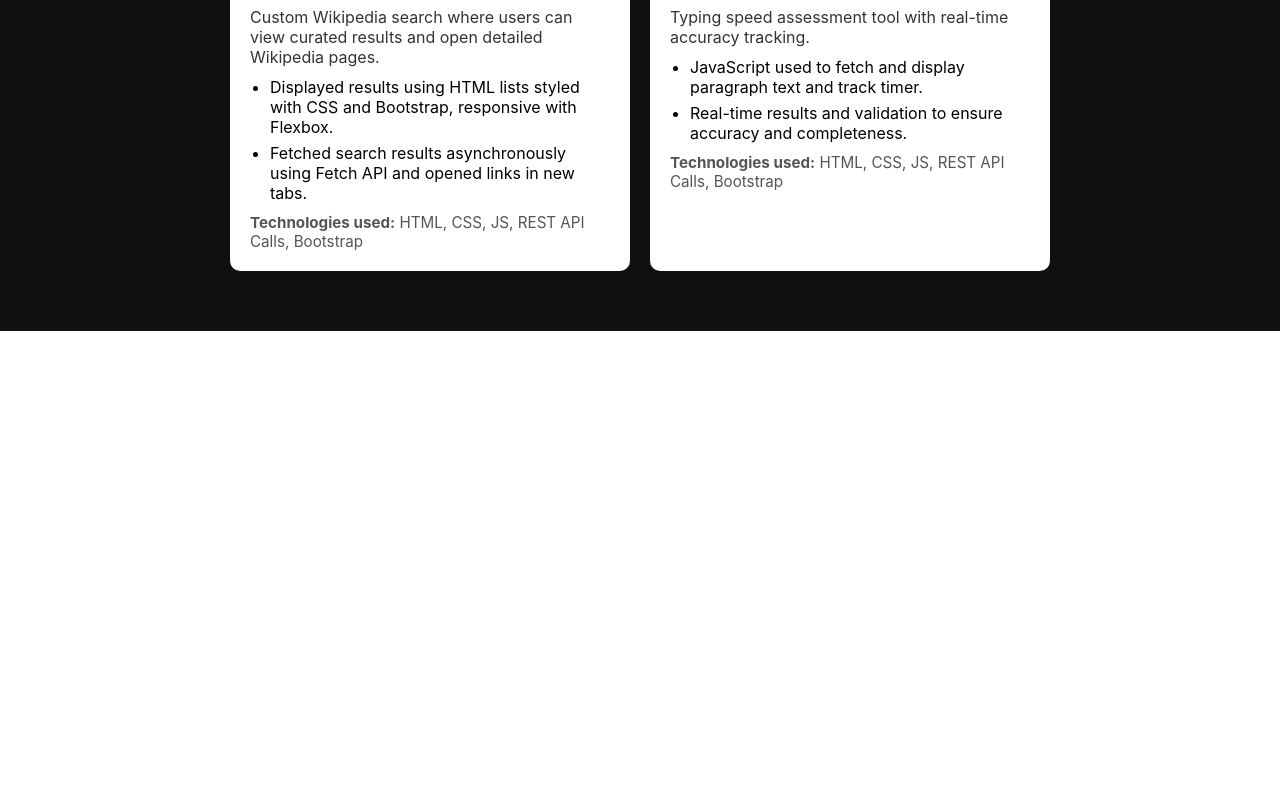
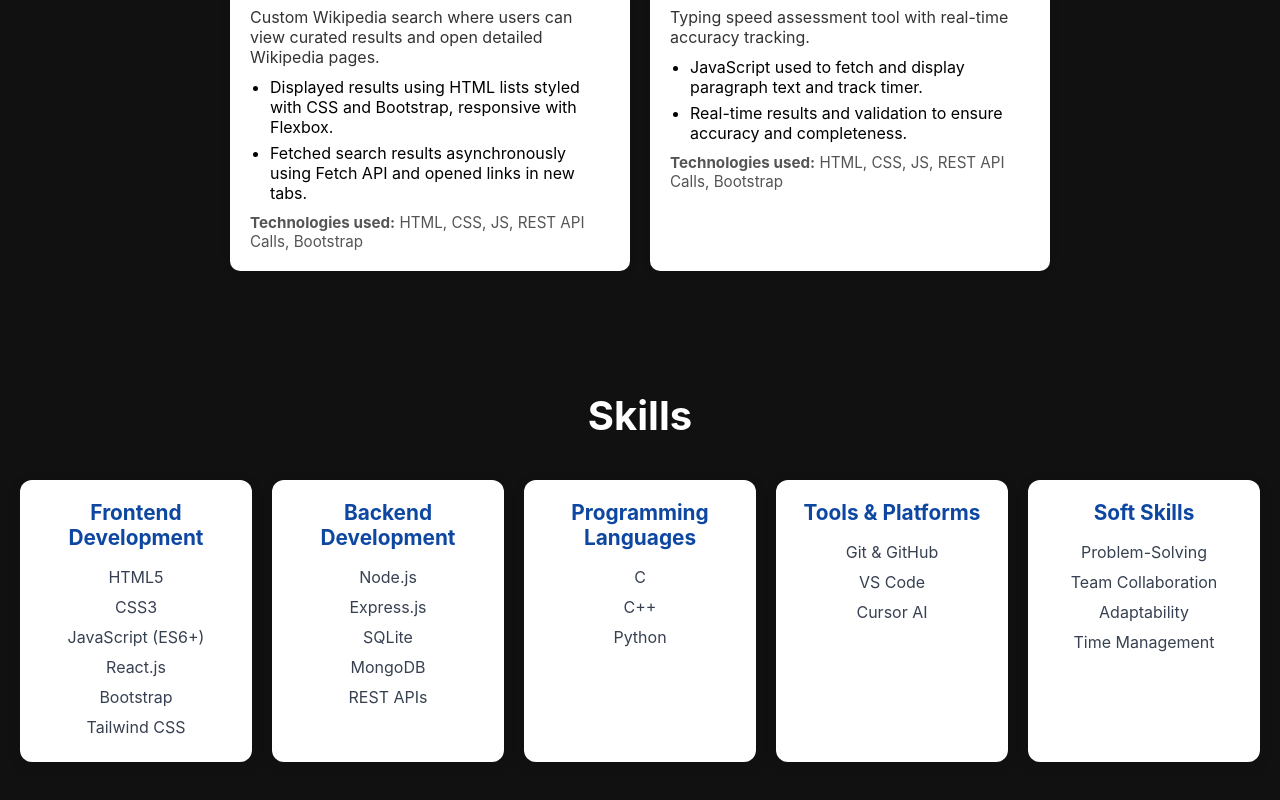
Before and after one commit to omprakash171/portfolio, a React (Create React App) app: page / in a window 1280 px wide. Shown: the part 1432-2232 px from the top of the page. Before the commit the page ends 1763 px from the top, so only its background shows below. Built offline with nearby package versions, Linux system fonts and the light colour scheme.

Commit message:
added skills section

```diff
--- a/src/App.js
+++ b/src/App.js
@@ -2,6 +2,7 @@ import Navbar from './components/Navbar';
 import Hero from './components/Hero'
 import About from './components/About';
 import Projects from './components/Projects';
+import Skills from './components/Skills';
 import './App.css';
 
 const App = () => {
@@ -11,6 +12,7 @@ const App = () => {
       <Hero />
       <About />
       <Projects />
+      <Skills />
     </div>
   )
 }
--- a/src/components/Projects/index.js
+++ b/src/components/Projects/index.js
@@ -7,54 +7,59 @@ class Projects extends Component {
       {
         title: "Portfolio Website",
         link: "#",
-        description: "A personal website showcasing my skills, projects, and achievements with a clean, responsive design.",
+        description:
+          "A personal website showcasing my skills, projects, and achievements with a clean, responsive design.",
         points: [
           "Built with React.js and responsive CSS for seamless mobile and desktop experience.",
           "Includes hero section, about, projects, and contact form.",
         ],
-        tech: "React, HTML, CSS, JS"
+        tech: "React, HTML, CSS, JS",
       },
       {
         title: "MERN Blog App",
-        link: "#",
-        description: "A full-stack blogging platform allowing users to create, edit, and view posts.",
+        link: "https://omblog17.ccbp.tech/",
+        description:
+          "A full-stack blogging platform allowing users to create, edit, and view posts.",
         points: [
           "Authentication and authorization implemented using JWT.",
-          "MongoDB for data storage with Node.js and Express for backend APIs."
+          "MongoDB for data storage with Node.js and Express for backend APIs.",
         ],
-        tech: "MongoDB, Express, React, Node.js, CSS"
+        tech: "MongoDB, Express, React, Node.js, CSS",
       },
       {
         title: "Todos Application",
         link: "https://omtodoapp7.ccbp.tech",
-        description: "A comprehensive todo management tool designed to enhance productivity.",
+        description:
+          "A comprehensive todo management tool designed to enhance productivity.",
         points: [
           "User-friendly interface with HTML, CSS, and Bootstrap for ease of use.",
           "Effortless task management with JavaScript-based CRUD operations and dynamic UI updates.",
-          "Local storage methods to ensure task persistence."
+          "Local storage methods to ensure task persistence.",
         ],
-        tech: "HTML, CSS, JS, Bootstrap"
+        tech: "HTML, CSS, JS, Bootstrap",
       },
       {
         title: "Wikipedia Search Application",
         link: "https://omsearch.ccbp.tech",
-        description: "Custom Wikipedia search where users can view curated results and open detailed Wikipedia pages.",
+        description:
+          "Custom Wikipedia search where users can view curated results and open detailed Wikipedia pages.",
         points: [
           "Displayed results using HTML lists styled with CSS and Bootstrap, responsive with Flexbox.",
-          "Fetched search results asynchronously using Fetch API and opened links in new tabs."
+          "Fetched search results asynchronously using Fetch API and opened links in new tabs.",
         ],
-        tech: "HTML, CSS, JS, REST API Calls, Bootstrap"
+        tech: "HTML, CSS, JS, REST API Calls, Bootstrap",
       },
       {
         title: "Typing Speed Test",
         link: "https://typingtest17.ccbp.tech",
-        description: "Typing speed assessment tool with real-time accuracy tracking.",
+        description:
+          "Typing speed assessment tool with real-time accuracy tracking.",
         points: [
           "JavaScript used to fetch and display paragraph text and track timer.",
-          "Real-time results and validation to ensure accuracy and completeness."
+          "Real-time results and validation to ensure accuracy and completeness.",
         ],
-        tech: "HTML, CSS, JS, REST API Calls, Bootstrap"
-      }
+        tech: "HTML, CSS, JS, REST API Calls, Bootstrap",
+      },
     ];
 
     return (
@@ -74,7 +79,9 @@ class Projects extends Component {
                   <li key={i}>{point}</li>
                 ))}
               </ul>
-              <p className="tech-used"><strong>Technologies used:</strong> {project.tech}</p>
+              <p className="tech-used">
+                <strong>Technologies used:</strong> {project.tech}
+              </p>
             </div>
           ))}
         </div>
--- /dev/null
+++ b/src/components/Skills/index.css
@@ -0,0 +1,47 @@
+.skills-section {
+  background-color: #111;
+  padding: 60px 20px;
+  text-align: center;
+}
+
+.section-title {
+  font-size: 2.5rem;
+  font-weight: bold;
+  margin-bottom: 40px;
+  color: #fff;
+}
+
+.skills-container {
+  display: grid;
+  grid-template-columns: repeat(auto-fit, minmax(220px, 1fr));
+  gap: 20px;
+}
+
+.skill-card {
+  background: white;
+  padding: 20px;
+  border-radius: 12px;
+  box-shadow: 0px 4px 15px rgba(0, 0, 0, 0.08);
+  transition: transform 0.3s ease;
+}
+
+.skill-card:hover {
+  transform: translateY(-5px);
+}
+
+.skill-card h3 {
+  font-size: 1.3rem;
+  margin-bottom: 12px;
+  color: #0d47a1;
+}
+
+.skill-card ul {
+  list-style: none;
+  padding: 0;
+}
+
+.skill-card li {
+  padding: 5px 0;
+  font-size: 1rem;
+  color: #374151;
+}
--- /dev/null
+++ b/src/components/Skills/index.js
@@ -0,0 +1,49 @@
+import { Component } from "react";
+import "./index.css"; // Create this file for styling
+
+class Skills extends Component {
+  render() {
+    const skillsData = [
+      {
+        category: "Frontend Development",
+        skills: ["HTML5", "CSS3", "JavaScript (ES6+)", "React.js", "Bootstrap", "Tailwind CSS"]
+      },
+      {
+        category: "Backend Development",
+        skills: ["Node.js", "Express.js", "SQLite", "MongoDB", "REST APIs"]
+      },
+      {
+        category: "Programming Languages",
+        skills: ["C", "C++", "Python"]
+      },
+      {
+        category: "Tools & Platforms",
+        skills: ["Git & GitHub", "VS Code", "Cursor AI"]
+      },
+      {
+        category: "Soft Skills",
+        skills: ["Problem-Solving", "Team Collaboration", "Adaptability", "Time Management"]
+      }
+    ];
+
+    return (
+      <section className="skills-section" id="skills">
+        <h2 className="section-title">Skills</h2>
+        <div className="skills-container">
+          {skillsData.map((category, index) => (
+            <div key={index} className="skill-card">
+              <h3>{category.category}</h3>
+              <ul>
+                {category.skills.map((skill, i) => (
+                  <li key={i}>{skill}</li>
+                ))}
+              </ul>
+            </div>
+          ))}
+        </div>
+      </section>
+    );
+  }
+}
+
+export default Skills;
```
